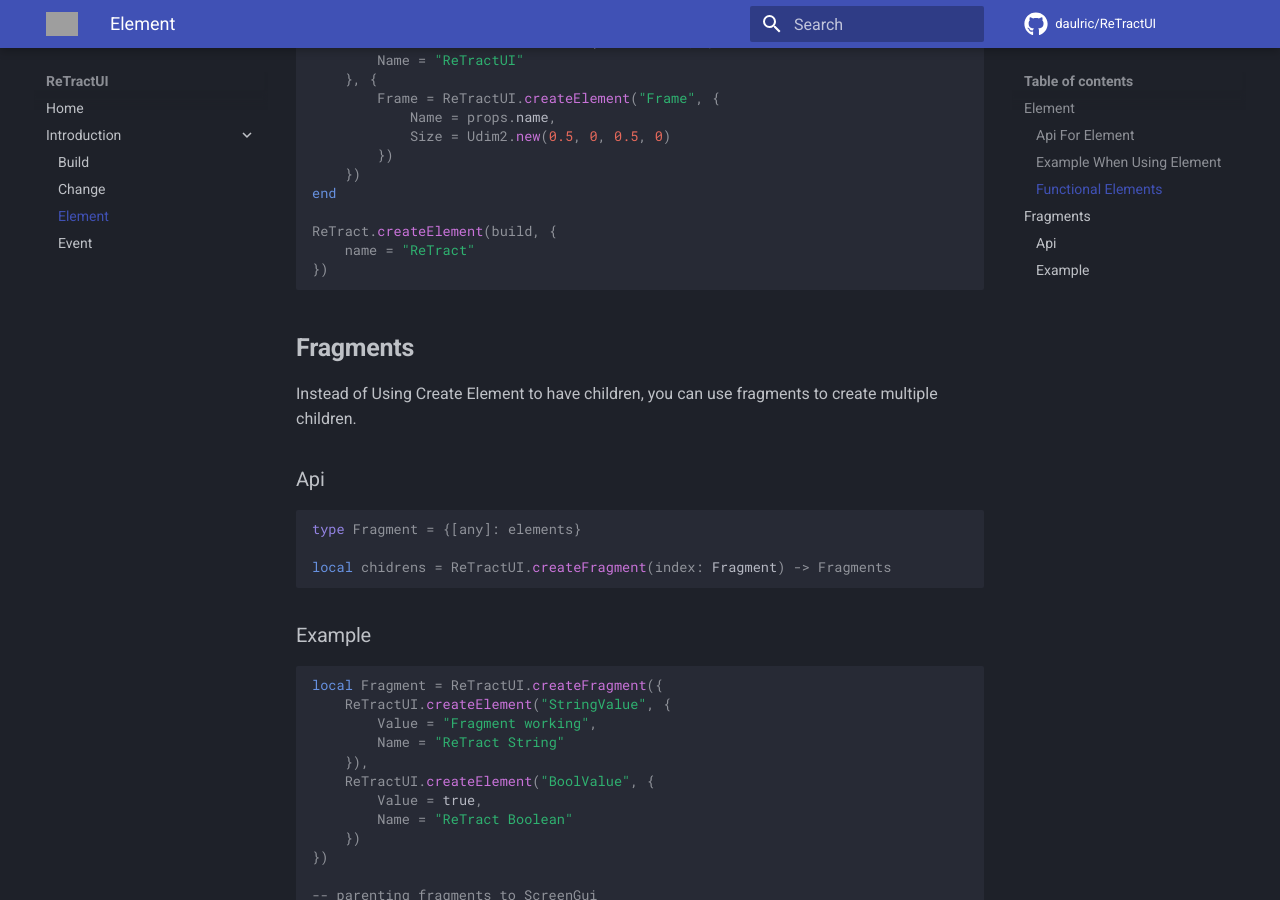
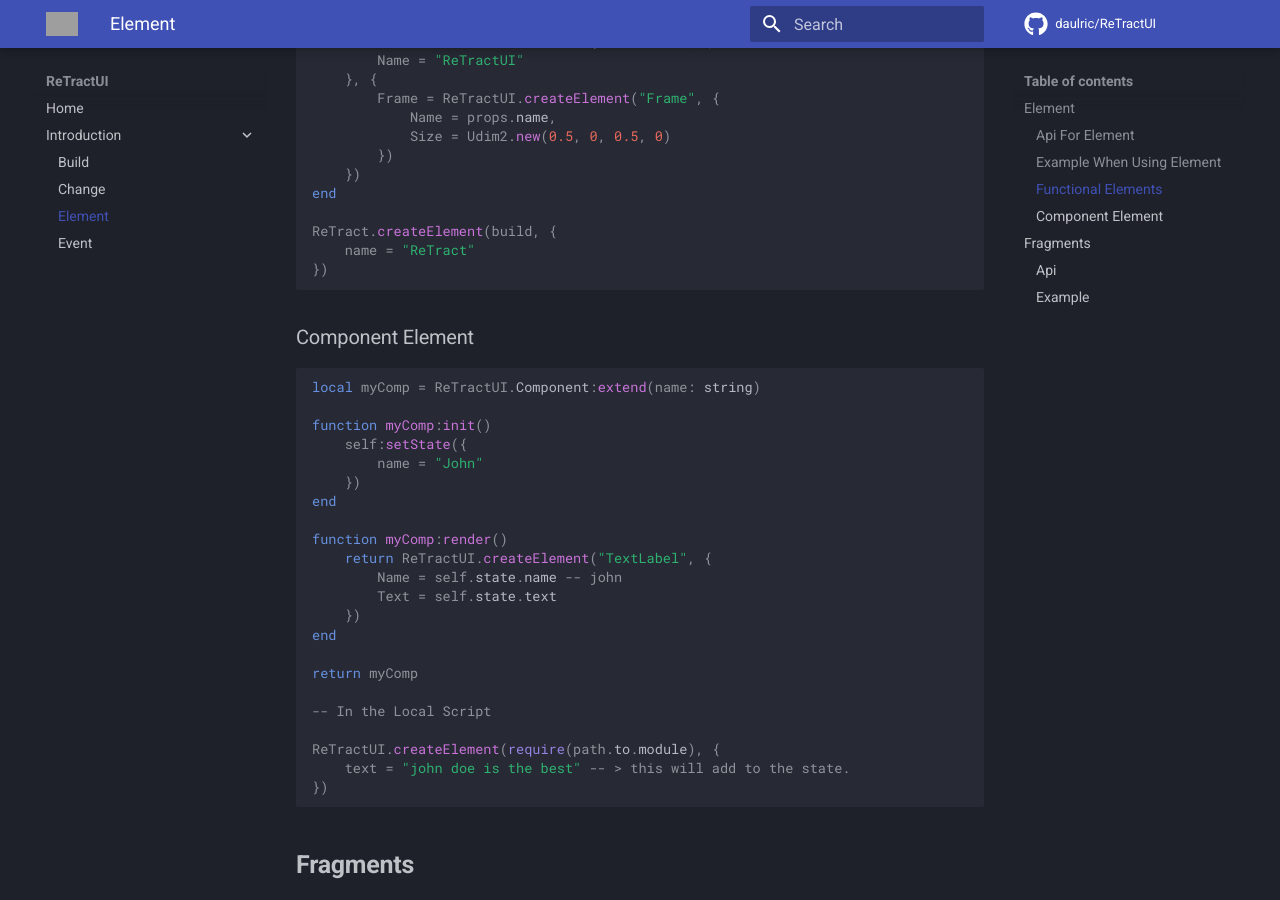
Before and after one commit to daulric/retract, an MkDocs documentation site: the page built from docs/Introduction/Element.md, in a window 1280 px wide and 900 px high, scrolled down 808 px. Built offline with MkDocs 1.6.1 and Material for MkDocs 9.7.7, drawn with Linux system fonts in a browser that asks for light colours; comment, search, counter and statistics services are not loaded; grey boxes are pictures that could not be loaded.

````diff
--- a/docs/Introduction/Element.md
+++ b/docs/Introduction/Element.md
@@ -40,6 +40,33 @@ ReTract.createElement(build, {
 })
 ```
 
+### Component Element
+```lua
+local myComp = ReTractUI.Component:extend(name: string)
+
+function myComp:init()
+    self:setState({
+        name = "John"
+    })
+end
+
+function myComp:render()
+    return ReTractUI.createElement("TextLabel", {
+        Name = self.state.name -- john
+        Text = self.state.text
+    })
+end
+
+return myComp
+
+-- In the Local Script
+
+ReTractUI.createElement(require(path.to.module), {
+    text = "john doe is the best" -- > this will add to the state.
+})
+
+```
+
 ## **Fragments**
 Instead of Using Create Element to have children, you can use fragments to create multiple children.
 
--- a/place.project.json
+++ b/place.project.json
@@ -7,7 +7,7 @@
             "$path": "Service/Shared",
             "$ignoreUnknownInstances": true,
 
-            "Uact": {
+            "ReTractUI": {
                 "$path": "src"
             }
         },
--- a/wally.toml
+++ b/wally.toml
@@ -1,6 +1,6 @@
 [package]
 name = "daulric/retractui"
-version = "0.0.0"
+version = "0.0.1"
 registry = "https://github.com/UpliftGames/wally-index"
 realm = "shared"
 
````
Also changed, not shown: README.md (+1 -1 lines), docs/Introduction/Change.md (+10 -0 lines), docs/Introduction/Event.md (+6 -0 lines), 6 other files.
